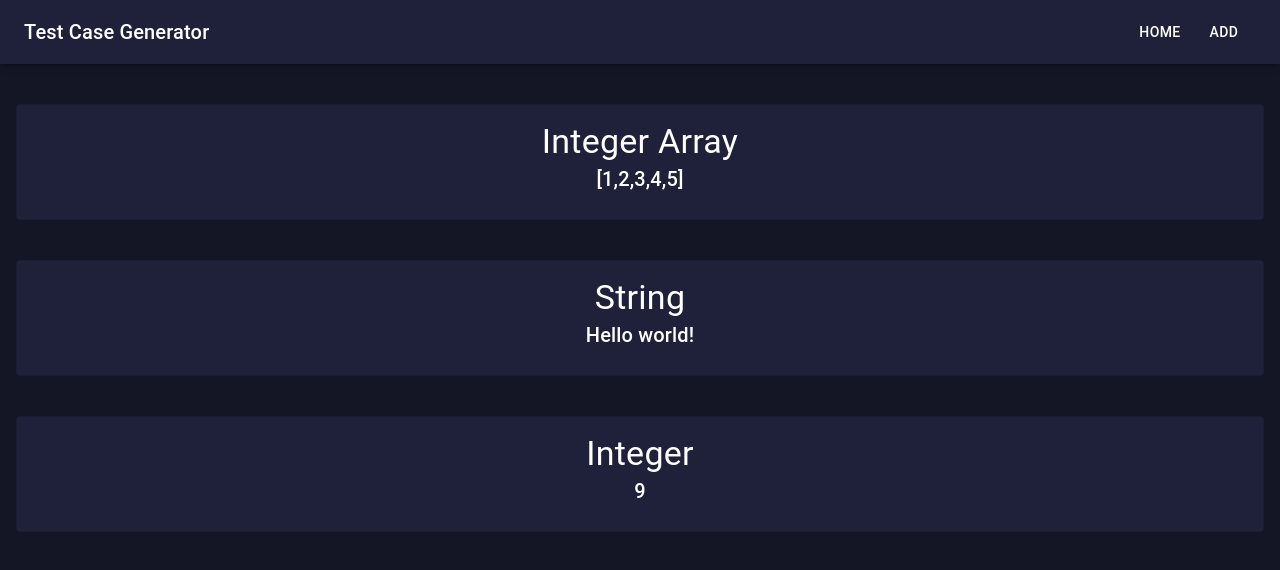
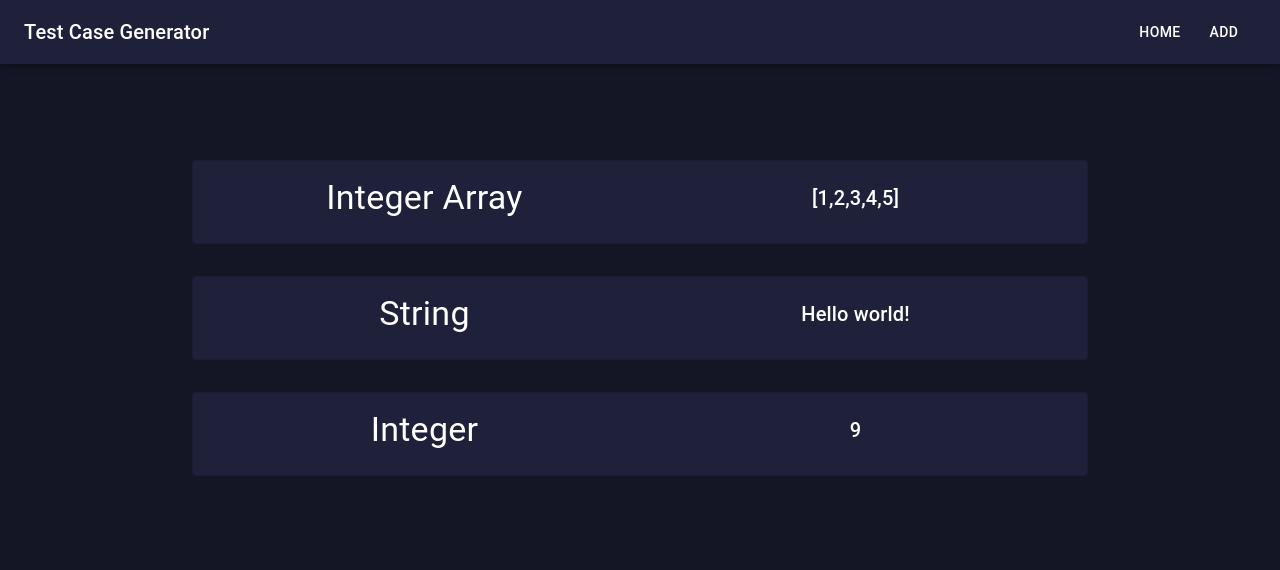
Before and after one commit to dung-dau/test-case-generator, a React (Create React App) app in the folder frontend/: page / in a window 1280 px wide. Shown: the top 570 px of the page. Built offline with nearby package versions, Linux system fonts and the light colour scheme.

Commit message:
put Home component in a folder and complete home page styling

```diff
--- a/frontend/src/App.js
+++ b/frontend/src/App.js
@@ -1,6 +1,6 @@
 import { Route, BrowserRouter as Router, Routes } from 'react-router-dom';
 import './App.css';
-import Home from './components/Home';
+import Home from './components/Home/Home';
 import Navbar from './components/Navbar';
 import AddPage from './components/AddPage';
 
--- /dev/null
+++ b/frontend/src/components/Home/Home.css
@@ -0,0 +1,27 @@
+.homeContainer {
+    padding-inline: 2rem;
+    margin-top: 5rem;
+}
+
+.MuiCard-root {
+    margin-top: 2rem;
+}
+
+@media screen and (min-width: 600px) {
+    .homeContainer {
+        padding-inline: 3rem;
+        margin-top: 6rem;
+    }
+
+    .MuiCardContent-root {
+        display: grid;
+        grid-template-columns: 1fr 1fr;
+        place-items: center;
+    }
+}
+
+@media screen and (min-width: 1024px) {
+    .homeContainer {
+        padding-inline: 12rem;
+    }
+}
--- a/frontend/src/components/Home.js
+++ b/frontend/src/components/Home/Home.js
@@ -1,11 +1,12 @@
 import { Card, CardContent, Typography } from "@mui/material";
-import data from '../assets/data.json';
+import data from '../../assets/data.json';
+import './Home.css';
 
 function Home() {
     return (
-        <div>
+        <div className="homeContainer">
           {data.map((item) => (
-            <Card variant="outlined" sx={{mt: 5, ml: 2, mr: 2}}>
+            <Card variant="outlined">
               <CardContent>
                 <Typography variant="h4" component="div">
                   { item.type }
```
